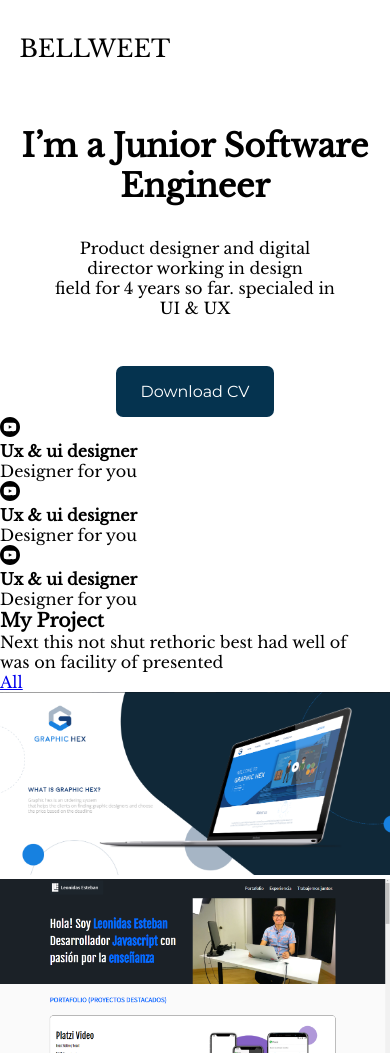
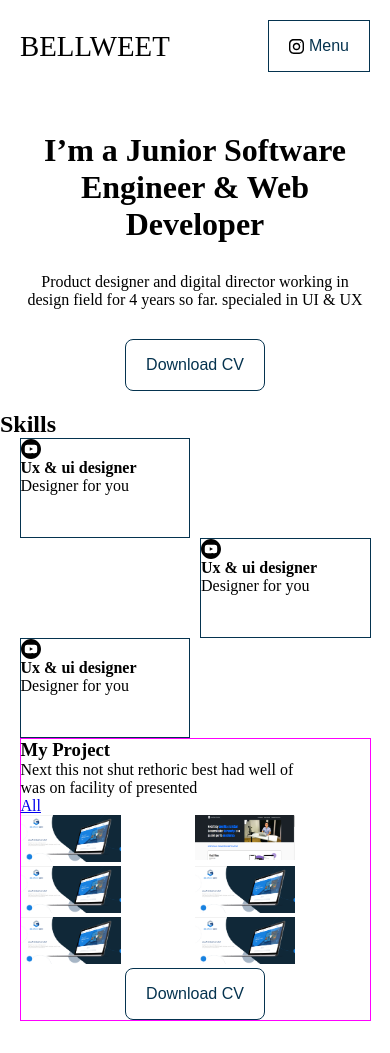
Before and after one commit to MoreaboutDaniel/Bellweet, a plain HTML site: page index.html in a window 390 px wide. Shown: the top 1053 px of the page. After the commit the page ends 1021 px from the top, so only its background shows below. Drawn offline with nearby package versions, Linux system fonts and the light colour scheme.

Commit message:
New design

```diff
--- a/css/desktop.css
+++ b/css/desktop.css
@@ -1,5 +1,5 @@
 
-@media screen and (min-width: 1024px){
+@media screen and (min-width: 800px){
 *{
     margin: 0px;
     padding: 0;
@@ -99,23 +99,26 @@ header{
     grid-gap: 10%;
     grid-template-columns: 60% 30%;
     font-family: 'Libre Baskerville', serif;
+    text-align: justify;
 }
 
 .hero_container h2{
     font-family: 'Montserrat', sans-serif;
-    font-size: 2.5rem;
+    font-size: 2rem;
     font-weight: 900;
-    padding-top: 2.5rem;
+    text-align: justify;
+
 }
 .hero_container h3{
     font-family: 'Montserrat', sans-serif;
-    font-size: 2.5rem;
+    font-size: 1.5rem;
     font-weight: 900;
+    text-align: justify;
 }
-.hero_container p{
+.hero_container--info p{
     font-size: 1rem;
     font-family: 'Montserrat', sans-serif;
-    padding-top: 1.875rem;
+    text-align: justify;
 }
 .hero_container--info{
     width: 90%;
@@ -199,6 +202,11 @@ header{
   /* Add some padding inside the card container */
   .container {
     padding: 2px 1rem;
+    border: none;
+  }
+  .card-container {
+    padding: 2px 1rem;
+    border: none;
   }
 /* Termina cajas */
 /* inicia portfolio */
--- a/css/mobile.css
+++ b/css/mobile.css
@@ -1,123 +1,134 @@
-@media screen and (max-width: 320px){
-
+@media screen and (min-width: 320px){
+*{
+    margin: 0;
+    padding: 0;
+    box-sizing: border-box;
 }
-@media screen and (max-width: 360px){
-
-}
-@media screen and (max-width: 480px){
-
-}
-@media screen and (max-width: 599px){
-
-*{
-    margin: 0px;
-    padding: 0;
-    font-family: 'Libre Baskerville', serif;
-    box-sizing: border-box;
-    /* border: #000000 solid 2px; */
-}
-body{
-    background: white;
-    color:#000000;
-}
-
-
-
+/* aqui empieza los estilos de header */
 header{
-    width: 90%;
-    height: 6rem;
-    margin: auto;
+    width: 100%;
+    padding: 20px;
+    /* border: 1px solid salmon; */
 }
 .header{
     width: 100%;
-    height: 6rem;
-    background: #ffffff;
-    margin: auto;
     display: flex;
     justify-content: space-between;
     align-items: center;
-/*     border: aqua solid 5px; */
+    margin: auto;
 }
 .header_logo{
+    font-size: 1.8rem;
     text-decoration: none;
-    font-size: 1.5rem;
-    cursor: pointer;
     color: #000;
-/*     border: blueviolet solid 5px; */
+    display: flex;
+    justify-content: center;
+    align-items: center;
 }
-
-.header_menu--a {
+.header_menu{
     display: none;
 }
+.menu_movil-button img{
+    width: 15px;
+    margin-right: 5px;
+    display: flex;
+}
+.menu_movil-button{
+    border: 1px solid #05334f;
+    padding: 16px 20px;
+    background-color: #ffffff;
+    font-size: 1rem;
+    color: #05334f;
+    display: flex;
+    align-items: center;
+}
+/* aqui terminan los estilos de header */
+/* aqui empieza los estilos de hero */
 .hero_container{
-    display: flex;
-    width: 90%;
-    margin: auto;
-/*     border: #000000 solid 1px; */
-    margin-top: 30px;
+    width:  100%;
+    /* border: 1px solid red; */
+}
+.hero_container img{
+    width:  20px;
 }
 .hero_container--info{
-    width: 100%;
+    /* margin: 50px auto 0px auto; */
+    padding: 20px;
+    margin-top: 20px;
+}
+.hero_container--info h2 {
+    margin: auto;
+    font-weight: bold;
+    font-size: 2rem;
     text-align: center;
-}
-.hero_container--info h2{
-    font-size: 32px;
-    font-weight: 600;
 }
 .hero_container--info h3{
     display: none;
 }
 .hero_container--info p{
+    margin: 30px auto;
     font-size: 1rem;
-    padding: 2rem;
+    text-align: center;
 }
 .hero_container--button {
-	background-color: #05334f;
-    border-radius: 7px;
-    display:inline-block;
-    border: none;
-	cursor:pointer;
-    color: #ffffff;
-	font-family:Arial;
-    text-decoration:none;
-    font-family: 'Montserrat', sans-serif;
-    width: 141px;
-    height: 60px;
-    margin-top: 1rem;
-    padding: 16px 24px;
-    font-size: 16px;
-    padding: 16px 24px;
-    transform: translate3d(0, 0, 0);
-    white-space: normal;
-    width: auto;
-    height: auto;
+    border: 1px solid #05334f;
+    padding: 16px 20px;
+    background-color: #ffffff;
+    font-size: 1rem;
+    color: #05334f;
+    display: flex;
+    align-items: center;
+    margin: auto;
+    border-radius: .5rem;
+}
+.hero_container--icons{
+    display: none;
+}
+.hero_container--img img {
+    display: none;
+}
+/* aqui terminan los estilos de hero */
+/* aqui inician los estilos de skills */
+.Skills{
+    width: 90%;
+    margin: auto;
+}
+.Skills img{
+    width: 20px;
+}
+.card{
+    display: grid;
+    grid-template-columns: repeat(2, 1fr);
+    grid-gap:10px;
+    height: 100px;
+}
+.container{
+    border: #05334f 1px solid;
+}
+.card figure img{
+    display: flex;
+    align-items: center;
+}
+.card-container{
+    grid-column:2/3 ;
+    border: #05334f 1px solid;
+}
+/* aqui terminan los estilos de skills */
+/* aqui inician los estilos de portfolo */
+.portfolio_container{
+    width: 90%;
+    border: 1px solid magenta;
+    margin: auto;
+}
+.portfolio_container img{
+    width: 100px;
+}
+.portfolio_grid{
+    width: 100%;
+    display: grid;
+    grid-template-columns: repeat(2, 1fr);
+    justify-self: center;
 }
 
-.hero_container--button:hover {
-    background-color:#05334f;
-    border: none;
+/* aqui terminan los estilos de skills */
 }
-.hero_container--img{
-    display: none;
-}
-.hero_container--icons {
-    align-items: center;
-/*     padding-top: 20px; */
-}
-
-.hero_container--icons img{
-    width: 1.25rem;
-    margin-top: 2.18rem;
-    margin-right: 1rem;
-    display: none;
-}
-.card img{
-    width: 1.25rem;
-    }
-}
-@media screen and (min-width: 600px){
-
-}
-@media screen and (min-width: 700px){
-
-}
--- a/css/tablet.css
+++ b/css/tablet.css
@@ -1,7 +1,5 @@
-@media screen and (min-width: 768px){
 
-}
-@media screen and (min-width: 800px){
+@media screen and (min-width: 799px){
     *{
         margin: 0px;
         padding: 0;
@@ -68,6 +66,7 @@
     /*     border: blueviolet solid 5px; */
     }
     .header_menu{
+        display: flex;
         font-size: 1.25rem;
         font-family: 'Montserrat', sans-serif;
     }
@@ -82,7 +81,9 @@
         border-bottom: 3px solid #1F28CF;
         padding: 0 0 4px;
     }
-
+    .menu__movil{
+        display: none;
+    }
     /* Aqui termina la cabecera */
 
     .fondo{
@@ -94,7 +95,6 @@
     /* Aqui termina la cabecera */
     .hero_container{
         width: 100%;
-        padding: 4.375rem;
         margin:auto;
         box-sizing: border-box;
         display: grid;
@@ -107,20 +107,22 @@
         font-family: 'Montserrat', sans-serif;
         font-size: 2.5rem;
         font-weight: 900;
-        padding-top: 2.5rem;
-    }
-    .hero_container h3{
-        font-family: 'Montserrat', sans-serif;
-        font-size: 2.5rem;
-        font-weight: 900;
     }
     .hero_container p{
         font-size: 1rem;
         font-family: 'Montserrat', sans-serif;
-        padding-top: 1.875rem;
+
     }
     .hero_container--info{
         width: 90%;
+    }
+    .hero_container--info h3{
+        font-family: 'Montserrat', sans-serif;
+        font-size: 2rem;
+        padding-top: 10px;
+        font-weight: 900;
+        display: flex;
+        justify-content: center;
     }
 
     .hero_container--button {
@@ -157,6 +159,7 @@
 
     .hero_container--icons {
         align-items: center;
+        display: flex;
     /*     padding-top: 20px; */
     }
 
@@ -165,7 +168,10 @@
         margin-top: 2.18rem;
         margin-right: 1rem;
     }
-
+    .hero_container--img img{
+        display: flex;
+        width: 100%;
+    }
     /* Termina el hero */
     /* Inicia caja */
     .Skills{
--- a/index.html
+++ b/index.html
@@ -6,7 +6,7 @@
     <title>Bellweet </title>
     <link href="https://fonts.googleapis.com/css2?family=Libre+Baskerville&family=Source+Sans+Pro&display=swap" rel="stylesheet">
     <link href="https://fonts.googleapis.com/css2?family=Montserrat&display=swap" rel="stylesheet">
-    <link rel="stylesheet" href="css/mobile.css" media="screen and (max-width:600px)">
+    <link rel="stylesheet" href="css/mobile.css" media="screen and (min-width:320px)">
     <link rel="stylesheet" href="css/tablet.css">
     <link rel="stylesheet" href="css/desktop.css">
     <meta name="description" content="Website">
@@ -29,14 +29,16 @@
                     <a class="header_menu--a" href="projects.html">Portfolio</a>
                     <a class="header_menu--a" href="projects.html">Contact</a>
                 </nav>
+                <nav class="menu__movil">
+                  <button class="menu_movil-button"> <a href="https://www.instagram.com/bellweet"><img src="svg/instagram (1).svg" alt="Instagram"></a> Menu</button>
+                </nav>
         </div>
     </header>
 
     <div class="hero_container">
         <div class="hero_container--info">
-            <h2>I’m a Junior Software Engineer</h2>
-            <h3> Web Developer</h3>
-            <p>Product designer and digital director working in design <br> field for 4 years so far. specialed in UI & UX</p>
+            <h2>I’m a Junior Software Engineer & Web Developer</h2>
+            <p>Product designer and digital director working in design field for 4 years so far. specialed in UI & UX</p>
             <button class="hero_container--button">Download CV</button>
 <!--             <button class="hero_container--button">Portfolio</button> -->
             <div class="hero_container--icons">
@@ -51,24 +53,25 @@
         </div>
     </div>
 
+    <h2>Skills</h2>
     <div class="Skills">
     <div class="card">
-      <figure><img src="svg/008-youtube.svg" alt=""></figure>
         <div class="container">
+          <figure><img src="svg/008-youtube.svg" alt=""></figure>
           <h4><b>Ux & ui designer</b></h4>
           <p>Designer for you</p>
         </div>
       </div>
       <div class="card">
-        <figure><img src="svg/008-youtube.svg" alt=""></figure>
-        <div class="container">
+        <div class="card-container">
+          <figure><img src="svg/008-youtube.svg" alt=""></figure>
           <h4><b>Ux & ui designer</b></h4>
           <p>Designer for you</p>
         </div>
       </div>
       <div class="card">
-        <figure><img src="svg/008-youtube.svg" alt=""></figure>
         <div class="container">
+          <figure><img src="svg/008-youtube.svg" alt=""></figure>
           <h4><b>Ux & ui designer</b></h4>
           <p>Designer for you</p>
         </div>
```
